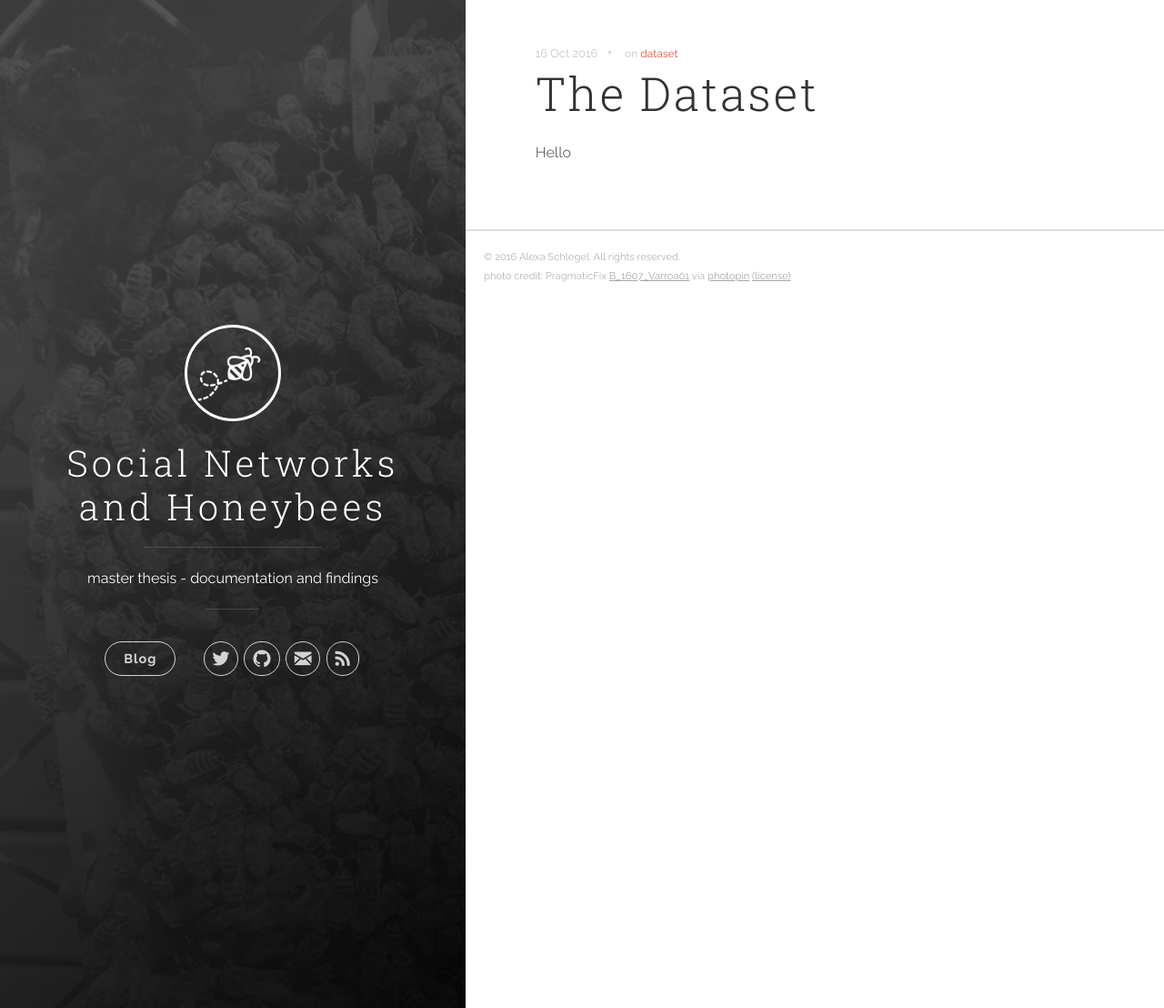
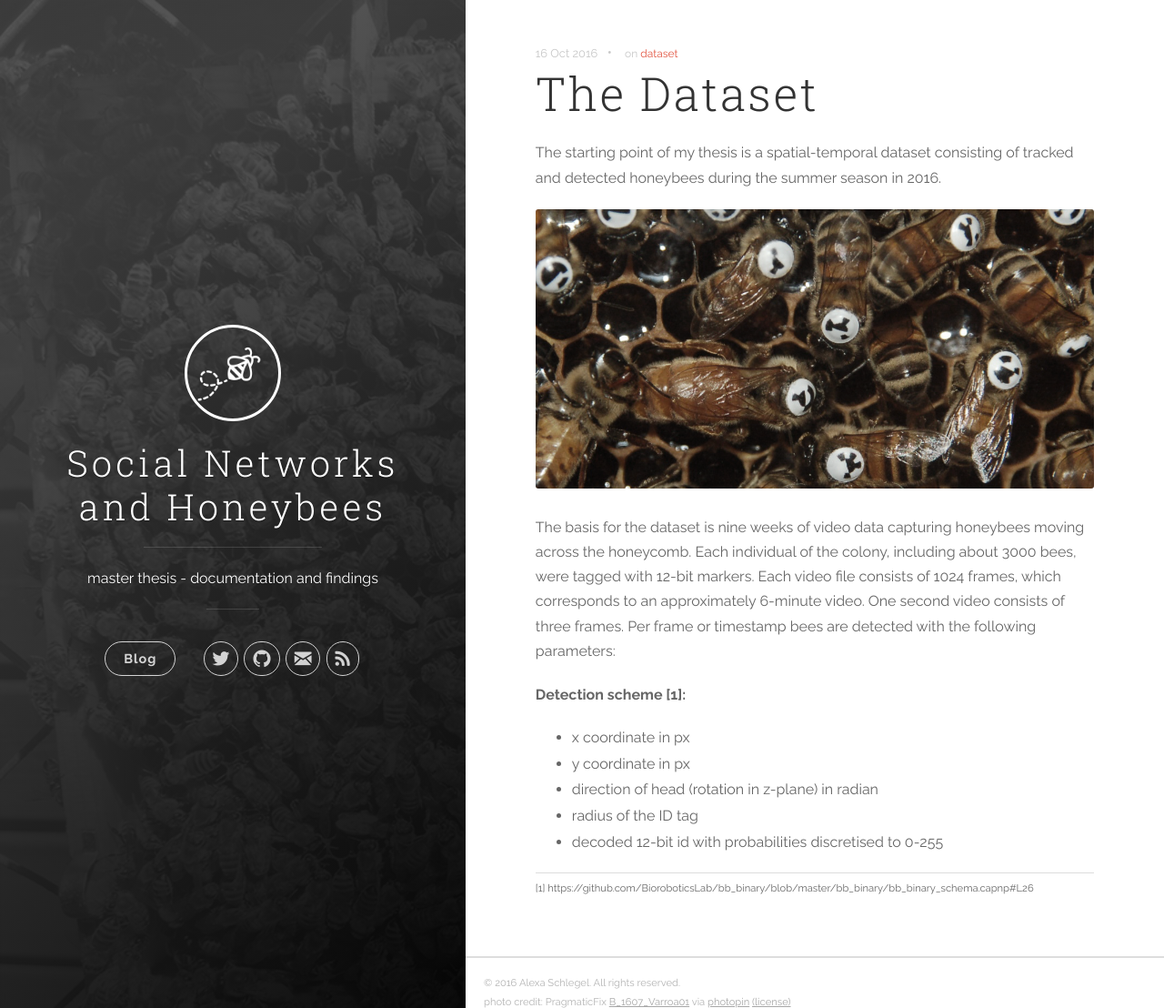
Before and after one commit to aschle/bees-sna, a Jekyll site: the page built from _posts/2016-01-08-the-dataset.markdown, in a window 1280 px wide and 1108 px high. Shown: the whole window at 91% size. Built offline with Jekyll 4.4.1, drawn with Linux system fonts in a browser that asks for light colours; nearby versions of some CDN libraries.

Commit message:
post about dataset
smaller image

tmp

added css for lists unstyled analog bs

tmp

tmp

```diff
--- a/_layouts/post.html
+++ b/_layouts/post.html
@@ -13,5 +13,13 @@ layout: default
     {{ content }}
   </section>
   {% if page.comments != false and site.disqus_shortname %}<section id="disqus_thread"></section><!-- /#disqus_thread -->{% endif %}
+  <section>
+    <hr class="ref">
+    <ul class="list-unstyled">
+    {% for r in page.refs %}
+      <li>[{{ forloop.index }}] {{ r }}</li>
+    {% endfor %}
+    </ul>
+  </section>
 </article>
 {% if page.comments != false %}{% include disqus.html %}{% endif %}
--- a/_posts/2016-01-08-the-dataset.markdown
+++ b/_posts/2016-01-08-the-dataset.markdown
@@ -3,6 +3,22 @@ title:  "The Dataset"
 date:   2016-10-16 15:00:00
 categories: [a]
 tags: [dataset]
+refs: ["https://github.com/BioroboticsLab/bb_binary/blob/master/bb_binary/bb_binary_schema.capnp#L26"]
 ---
 
-Hello
+The starting point of my thesis is a spatial-temporal dataset consisting of tracked and detected honeybees during the summer season in 2016.
+
+![bees with 12-bit markers][markers]
+
+The basis for the dataset is nine weeks of video data capturing honeybees moving across the honeycomb. Each individual of the colony, including about 3000 bees, were tagged with 12-bit markers. Each video file consists of 1024 frames, which corresponds to an approximately 6-minute video. One second video consists of three frames. Per frame or timestamp bees are detected with the following parameters:
+
+**Detection scheme [1]:**
+
+* x coordinate in px
+* y coordinate in px
+* direction of head (rotation in z-plane) in radian
+* radius of the ID tag
+* decoded 12-bit id with probabilities discretised to 0-255
+
+
+[markers]: {{ site.url }}/images/markers.png
--- /dev/null
+++ b/css/additional.css
@@ -0,0 +1,10 @@
+.list-unstyled {
+	padding-left: 0;
+    list-style: none;
+    font-size: .7em;
+    margin-left: 0;
+}
+
+.ref {
+	border-top: 1px solid #dddddd;
+}
--- a/css/main.css
+++ b/css/main.css
@@ -1,5 +1,6 @@
 @import url(uno.css);
 @import url(monokai.css);
+@import url(additional.css);
 
 /* Modifications */
 
```
Also changed, not shown: images/markers.png (added).
